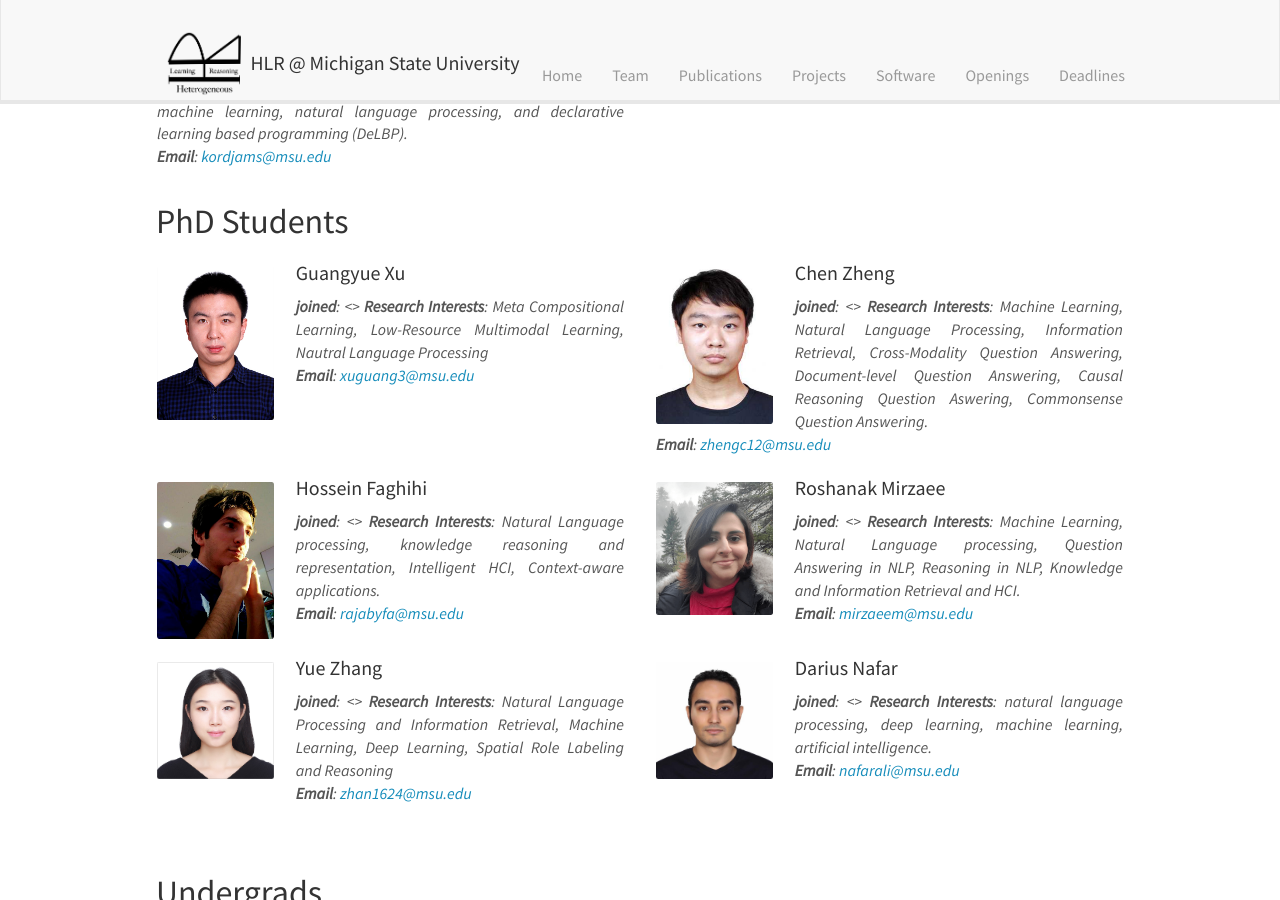
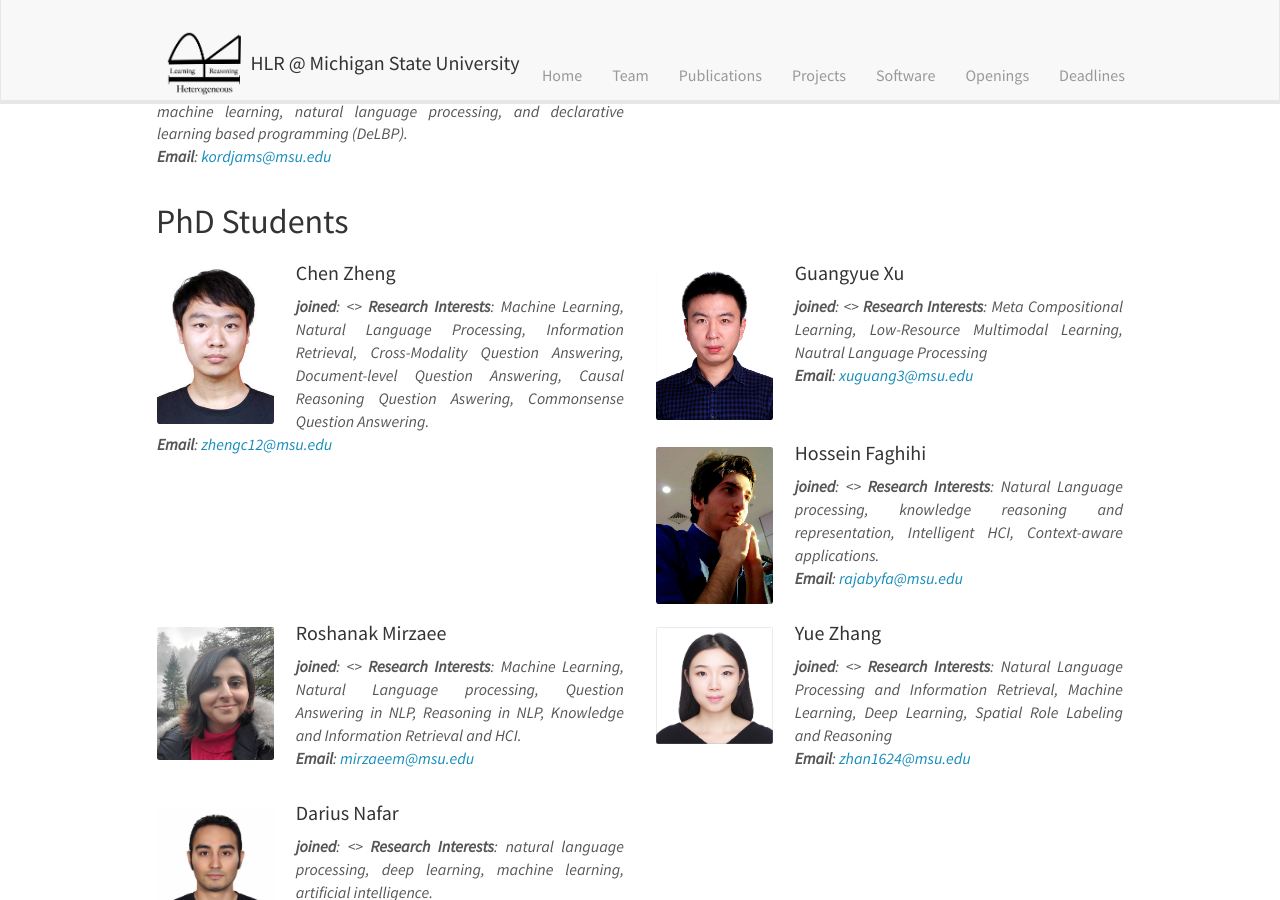
Before and after one commit to HLR/HLR.github.io, a Jekyll site: the page built from _pages/team.md, in a window 1280 px wide and 900 px high, scrolled down 1224 px. Built offline with Jekyll 4.4.1, drawn with Linux system fonts in a browser that asks for light colours; nearby versions of some CDN libraries; some of the changed lines change nothing that is shown.

Commit message:
Update phd_students.yml

```diff
--- a/_data/phd_students.yml
+++ b/_data/phd_students.yml
@@ -1,9 +1,3 @@
-- name: Guangyue Xu
-  photo: xugy.jpg
-  research_interest: Meta Compositional Learning, Low-Resource Multimodal Learning, Nautral Language Processing
-  email: xuguang3@msu.edu
-  joined: Fall 2019
-
 - name: Chen Zheng
   photo: Zheng.png
 #  bio: He's currently working on Spatial Role Labelling and Reasoning tasks.
@@ -11,6 +5,13 @@
   email: zhengc12@msu.edu
   webpage: https://cse.msu.edu/~zhengc12/
   joined: Fall 2018
+
+- name: Guangyue Xu
+  photo: xugy.jpg
+  research_interest: Meta Compositional Learning, Low-Resource Multimodal Learning, Nautral Language Processing
+  email: xuguang3@msu.edu
+  joined: Fall 2019
+
 
 - name: Hossein Faghihi
   photo: hossein.png
```
